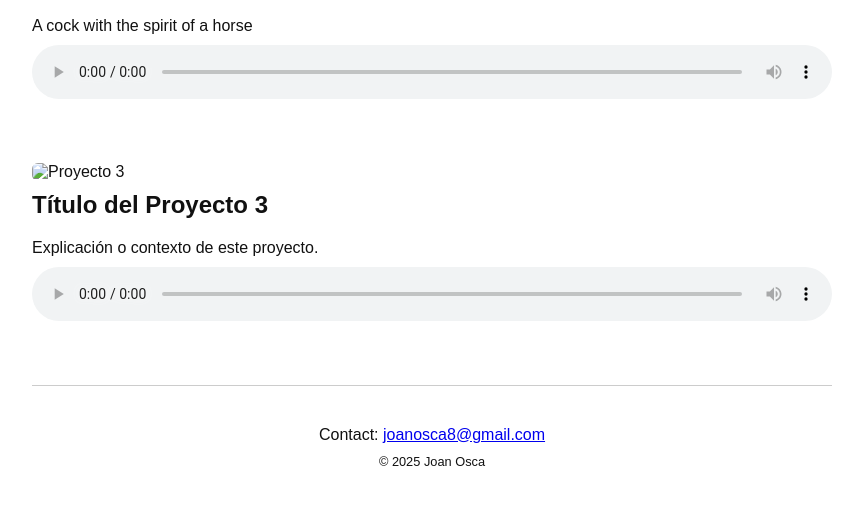
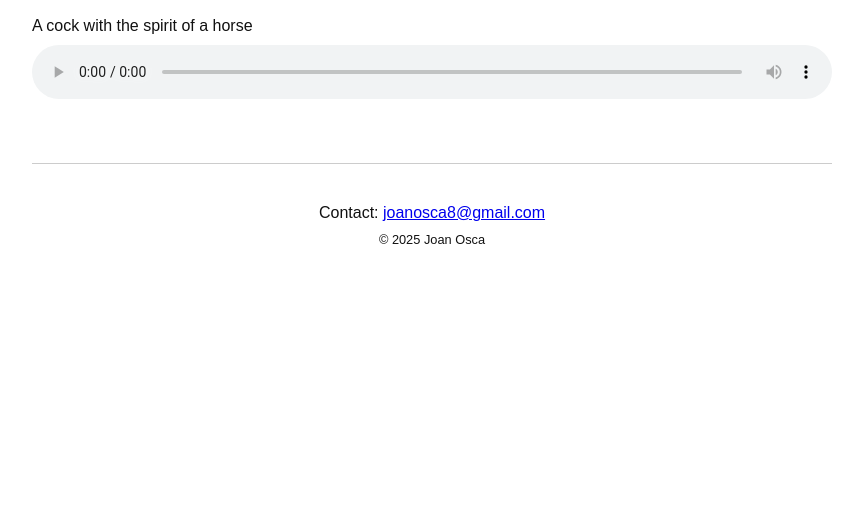
Before and after one commit to joanosca/mi-portfolio, a plain HTML site: page index.html in a window 1280 px wide. Shown: the part 1711-2216 px from the top of the page, without its empty margins (208-1071 px from the left). After the commit the page ends 2018 px from the top, so only its background shows below. Drawn offline with Linux system fonts and the light colour scheme.

Commit message:
quitar proyecto3

```diff
--- a/index.html
+++ b/index.html
@@ -110,15 +110,6 @@
     </audio>
   </section>
 
-  <section>
-    <img src="img/proyecto3.jpg" alt="Proyecto 3">
-    <h2>Título del Proyecto 3</h2>
-    <p>Explicación o contexto de este proyecto.</p>
-    <audio controls>
-      <source src="audio/proyecto3.mp3" type="audio/mpeg">
-      Tu navegador no soporta el audio.
-    </audio>
-  </section>
 
   <footer>
     <hr>
```
